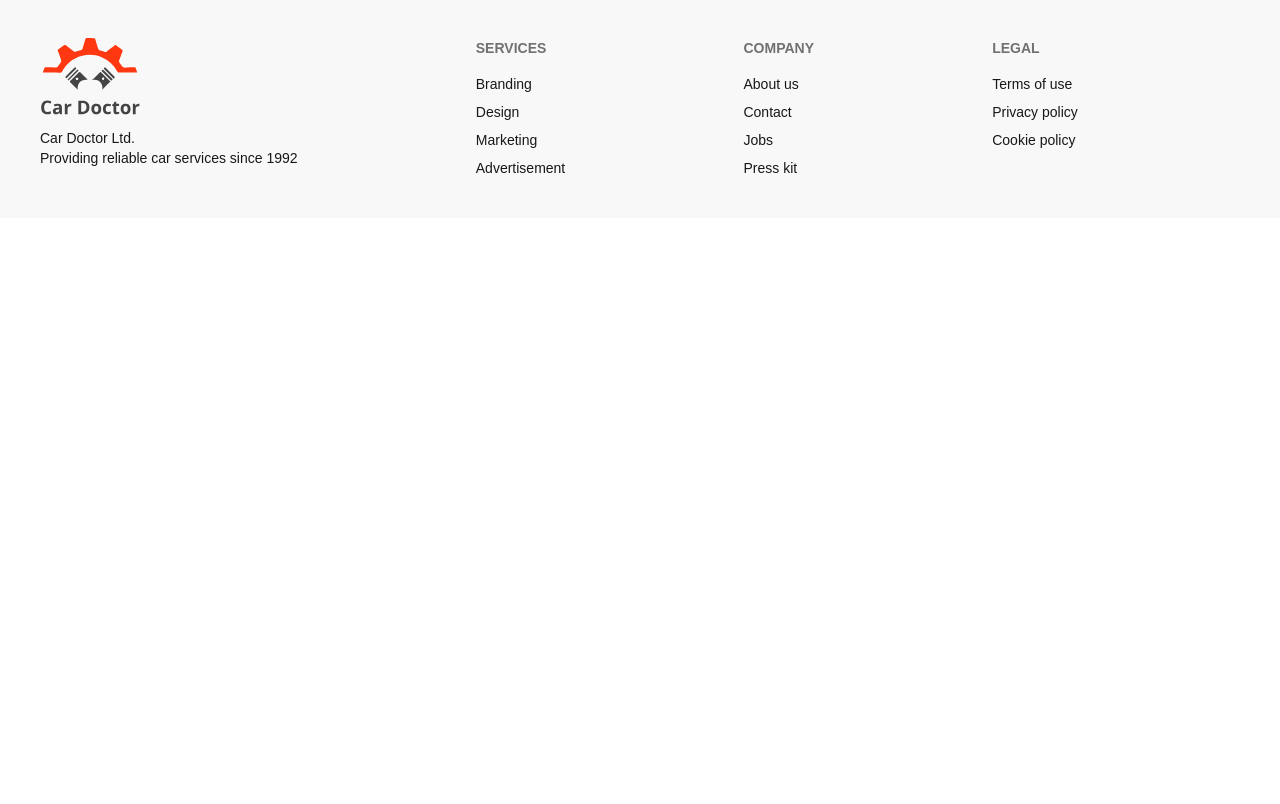
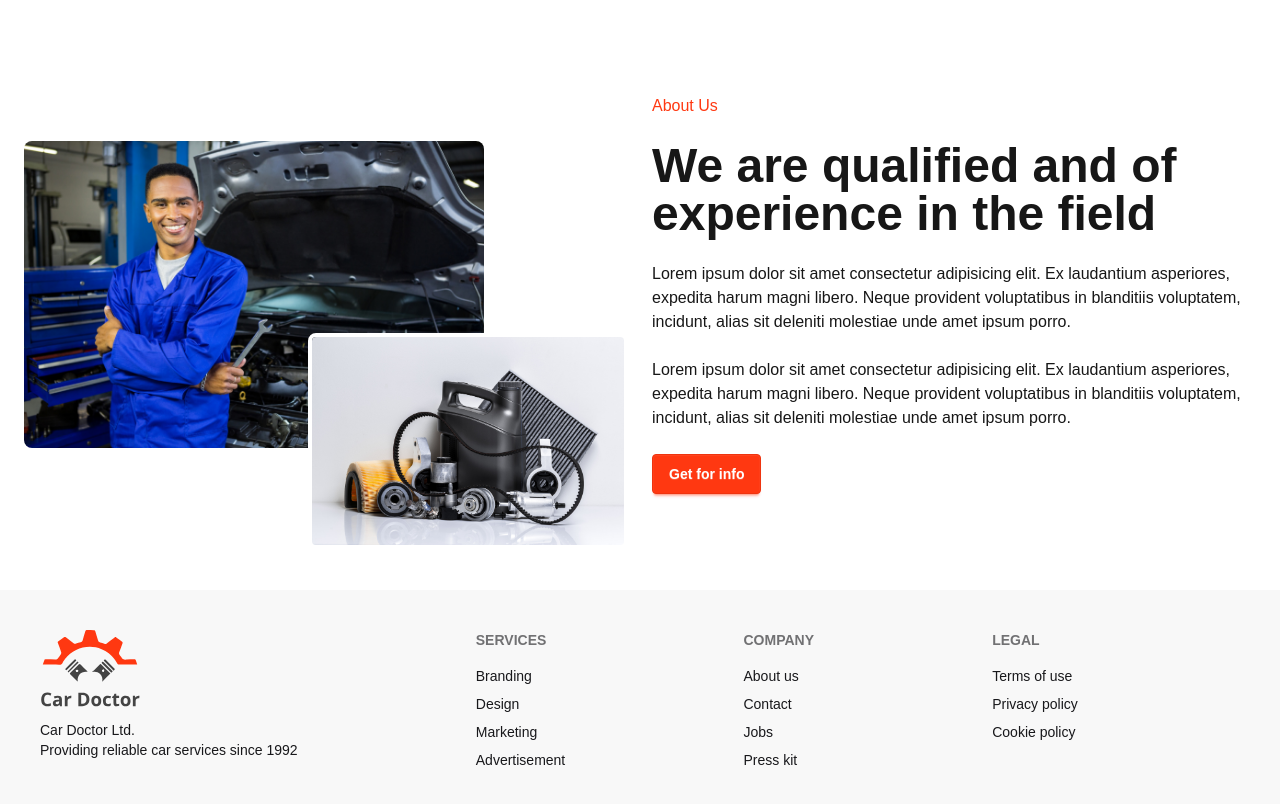
Before and after one commit to tisabbir/car-doctor-pro, a Next.js app: page / in a window 1280 px wide. Shown: the part 867-1671 px from the top of the page. Before the commit the page ends 1085 px from the top, so only its background shows below. Built offline with nearby package versions, Linux system fonts and the light colour scheme.

Commit message:
feat(ui): add about us section

```diff
--- a/src/components/Homepage/About.jsx
+++ b/src/components/Homepage/About.jsx
@@ -3,17 +3,17 @@ import React from 'react';
 
 const About = () => {
     return (
-        <div className='flex gap-6 items-center'>
-            <div>
-                <Image src={'/public/assets/images/about_us/person.jpg'} width={400} height={400} alt='about image' />
-                <Image src={'/public/assets/images/about_us/parts.jpg'} width={400} height={400} alt='about image' />
+        <div className='grid grid-cols-1 md:grid-cols-2 justify-center my-24 gap-6 items-center '>
+            <div className='relative'>
+                <Image className='rounded-lg object-cover' src='/assets/images/about_us/person.jpg' width={460} height={480} alt='about image' />
+                <Image className='absolute object-cover right-0 top-48 border-4 border-white rounded-lg' src='/assets/images/about_us/parts.jpg' width={320} height={380} alt='about image' />
             </div>
-            <div>
-                <p>About Us</p>
-                <h1>We are qualified and of experience in the field</h1>
+            <div className='space-y-6'>
+                <p className='text-primary'>About Us</p>
+                <h1 className='text-5xl font-semibold'>We are qualified and of experience in the field</h1>
                 <p>Lorem ipsum dolor sit amet consectetur adipisicing elit. Ex laudantium asperiores, expedita harum magni libero. Neque provident voluptatibus in blanditiis voluptatem, incidunt, alias sit deleniti molestiae unde amet ipsum porro.</p>
                 <p>Lorem ipsum dolor sit amet consectetur adipisicing elit. Ex laudantium asperiores, expedita harum magni libero. Neque provident voluptatibus in blanditiis voluptatem, incidunt, alias sit deleniti molestiae unde amet ipsum porro.</p>
-                <button>Get for info</button>
+                <button className='btn btn-primary text-white'>Get for info</button>
             </div>
         </div>
     );
--- a/src/components/Homepage/HomePage.jsx
+++ b/src/components/Homepage/HomePage.jsx
@@ -1,11 +1,13 @@
 import React from 'react';
 import Banner from './Banner';
+import About from './About';
 
 
 const HomePage = () => {
     return (
         <div>
             <Banner />
+            <About />
         </div>
     );
 };
```
